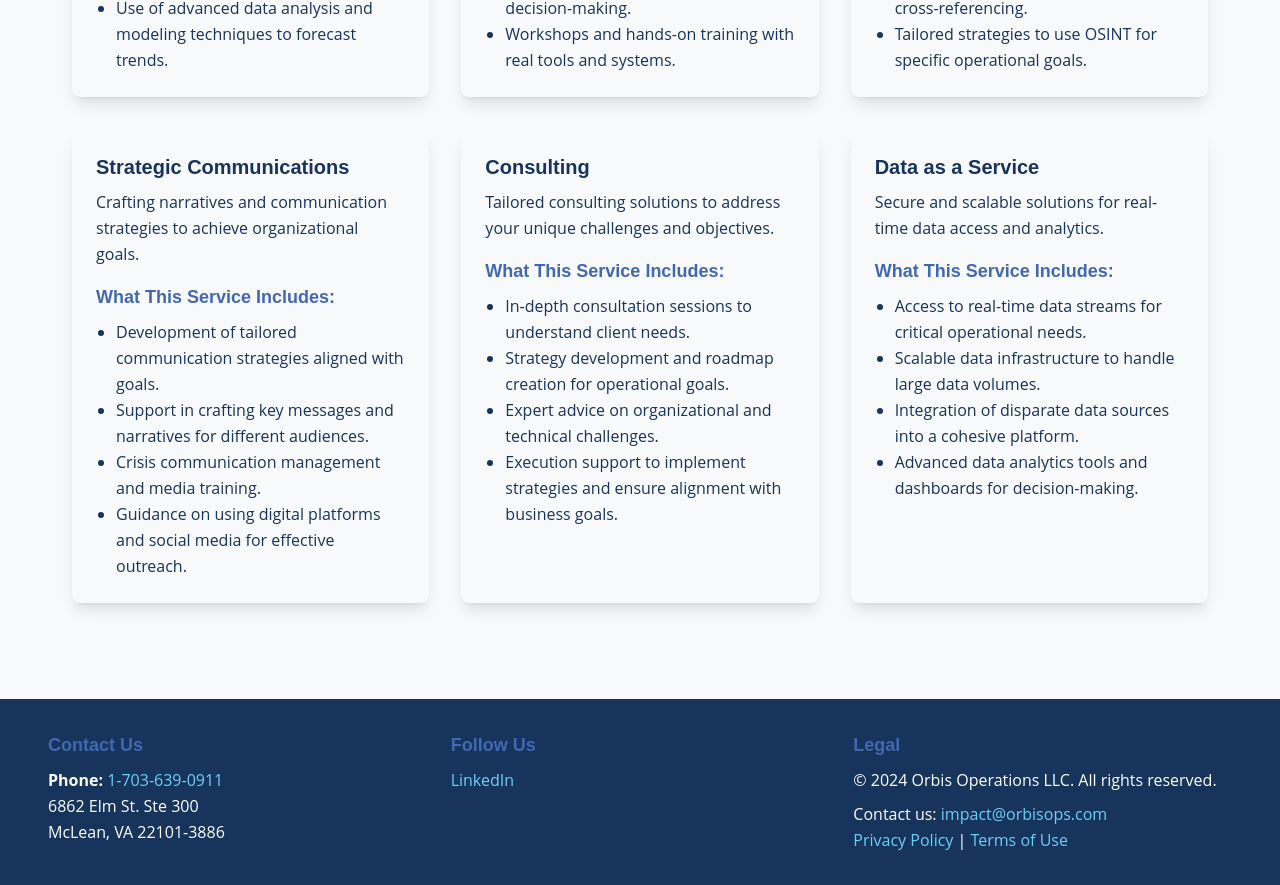
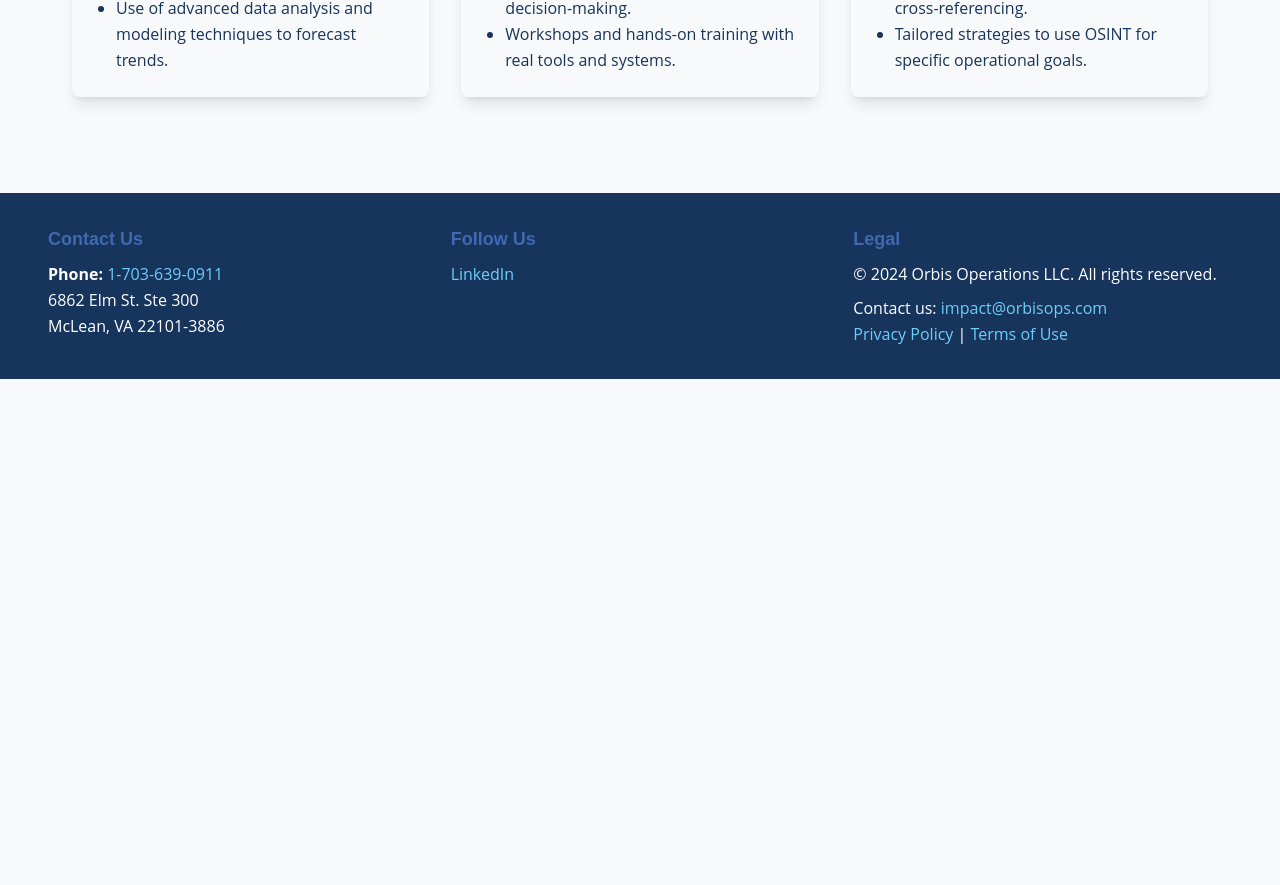
Before and after one commit to d5rptr/orbis-impact, a Next.js app: page /products in a window 1280 px wide. Shown: the part 1493-2378 px from the top of the page. After the commit the page ends 1872 px from the top, so only its background shows below. Built offline with nearby package versions, Linux system fonts and the light colour scheme.

Commit message:
Update page.tsx

```diff
--- a/app/products/page.tsx
+++ b/app/products/page.tsx
@@ -1,9 +1,8 @@
 "use client";
 
 import Image from "next/image";
-import { useEffect } from "react";
-import AOS from "aos";
-import "aos/dist/aos.css";
+import { motion } from "framer-motion";
+import React from "react";
 
 // Type Definitions
 interface Product {
@@ -21,10 +20,19 @@ interface Service {
 }
 
 // Reusable Card Component
-const Card: React.FC<{ title: string; description: string; children?: React.ReactNode; image?: string; alt?: string }> = ({ title, description, children, image, alt }) => (
-  <div
+const Card: React.FC<{
+  title: string;
+  description: string;
+  children?: React.ReactNode;
+  image?: string;
+  alt?: string;
+  delay?: number;
+}> = ({ title, description, children, image, alt, delay = 0 }) => (
+  <motion.div
     className="bg-light p-6 rounded-lg shadow-lg hover:shadow-2xl transition-shadow duration-300 transform hover:scale-105"
-    data-aos="fade-up"
+    initial={{ opacity: 0, y: 50 }}
+    animate={{ opacity: 1, y: 0 }}
+    transition={{ duration: 0.8, delay }}
   >
     {image && alt && (
       <div className="flex justify-center">
@@ -41,7 +49,7 @@ const Card: React.FC<{ title: string; description: string; children?: React.Reac
     <h2 className="text-xl font-bold text-darkBlue">{title}</h2>
     <p className="mt-2 text-darkBlue">{description}</p>
     {children && <div className="mt-4">{children}</div>}
-  </div>
+  </motion.div>
 );
 
 // Reusable List Component
@@ -54,46 +62,48 @@ const List: React.FC<{ items: string[] }> = ({ items }) => (
 );
 
 // Reusable Section Component
-const Section: React.FC<{ bgColor: string; children: React.ReactNode }> = ({ bgColor, children }) => (
+const Section: React.FC<{ bgColor: string; children: React.ReactNode }> = ({
+  bgColor,
+  children,
+}) => (
   <section className={`relative ${bgColor} py-16 px-6`}>
     {children}
   </section>
 );
 
 export default function Products() {
-  useEffect(() => {
-    AOS.init({ duration: 1000, once: true });
-  }, []);
-
   const products: Product[] = [
     {
       title: "Discovery",
-      description: "An AI-powered platform for digital intelligence and counter-disinformation.",
+      description:
+        "An AI-powered platform for digital intelligence and counter-disinformation.",
       image: "/products/discovery.png",
       alt: "Discovery Product",
       problems: [
         "Identifying and combating disinformation in digital spaces.",
-        "Providing real-time intelligence for decision-making."
+        "Providing real-time intelligence for decision-making.",
       ],
     },
     {
       title: "Landscape",
-      description: "A dynamic tool for geospatial analytics and situational awareness.",
+      description:
+        "A dynamic tool for geospatial analytics and situational awareness.",
       image: "/products/landscape.png",
       alt: "Landscape Product",
       problems: [
         "Lack of situational awareness in geospatial contexts.",
-        "Inability to visualize and analyze geospatial data in real time."
+        "Inability to visualize and analyze geospatial data in real time.",
       ],
     },
     {
       title: "Catalyst",
-      description: "A secure platform for integrating complex systems and enabling real-time decision-making.",
+      description:
+        "A secure platform for integrating complex systems and enabling real-time decision-making.",
       image: "/products/catalyst.png",
       alt: "Catalyst Product",
       problems: [
         "Difficulty integrating multiple systems for cohesive decision-making.",
-        "Lack of secure data flows and real-time processing in complex environments."
+        "Lack of secure data flows and real-time processing in complex environments.",
       ],
     },
   ];
@@ -101,63 +111,36 @@ export default function Products() {
   const services: Service[] = [
     {
       title: "Research & Analysis",
-      description: "Deep insights into global trends and challenges to inform decision-making.",
+      description:
+        "Deep insights into global trends and challenges to inform decision-making.",
       details: [
         "Comprehensive analysis of global events and trends.",
         "Expert insights into political, economic, and social factors.",
         "Custom reports and briefings tailored to organizational needs.",
-        "Use of advanced data analysis and modeling techniques to forecast trends."
-      ]
+        "Use of advanced data analysis and modeling techniques to forecast trends.",
+      ],
     },
     {
       title: "Training",
-      description: "Customized training programs to enhance skills and operational readiness.",
+      description:
+        "Customized training programs to enhance skills and operational readiness.",
       details: [
         "Tailored training modules for different levels of expertise.",
         "Interactive learning experiences focused on real-world scenarios.",
         "Comprehensive curricula on intelligence gathering, analysis, and decision-making.",
-        "Workshops and hands-on training with real tools and systems."
-      ]
+        "Workshops and hands-on training with real tools and systems.",
+      ],
     },
     {
       title: "OSINT Advisory",
-      description: "Expert guidance in leveraging open-source intelligence for actionable insights.",
+      description:
+        "Expert guidance in leveraging open-source intelligence for actionable insights.",
       details: [
         "Guidance on how to collect, analyze, and use open-source data.",
         "Support in implementing OSINT frameworks and tools.",
         "Best practices for data validation and cross-referencing.",
-        "Tailored strategies to use OSINT for specific operational goals."
-      ]
-    },
-    {
-      title: "Strategic Communications",
-      description: "Crafting narratives and communication strategies to achieve organizational goals.",
-      details: [
-        "Development of tailored communication strategies aligned with goals.",
-        "Support in crafting key messages and narratives for different audiences.",
-        "Crisis communication management and media training.",
-        "Guidance on using digital platforms and social media for effective outreach."
-      ]
-    },
-    {
-      title: "Consulting",
-      description: "Tailored consulting solutions to address your unique challenges and objectives.",
-      details: [
-        "In-depth consultation sessions to understand client needs.",
-        "Strategy development and roadmap creation for operational goals.",
-        "Expert advice on organizational and technical challenges.",
-        "Execution support to implement strategies and ensure alignment with business goals."
-      ]
-    },
-    {
-      title: "Data as a Service",
-      description: "Secure and scalable solutions for real-time data access and analytics.",
-      details: [
-        "Access to real-time data streams for critical operational needs.",
-        "Scalable data infrastructure to handle large data volumes.",
-        "Integration of disparate data sources into a cohesive platform.",
-        "Advanced data analytics tools and dashboards for decision-making."
-      ]
+        "Tailored strategies to use OSINT for specific operational goals.",
+      ],
     },
   ];
 
@@ -165,23 +148,42 @@ export default function Products() {
     <div className="font-sans bg-gradient-to-r from-gray-900 to-gray-800 text-light min-h-screen">
       <Section bgColor="bg-gradient-to-r from-gray-900 to-gray-800 text-light text-center">
         <div className="container mx-auto">
-          <h1 className="text-4xl md:text-5xl font-extrabold text-azureBlue mb-8" data-aos="fade-down">
+          <motion.h1
+            className="text-4xl md:text-5xl font-extrabold text-azureBlue mb-8"
+            initial={{ opacity: 0, y: -50 }}
+            animate={{ opacity: 1, y: 0 }}
+            transition={{ duration: 1 }}
+          >
             Our Products and Services
-          </h1>
+          </motion.h1>
         </div>
       </Section>
 
       {/* Products Section */}
       <Section bgColor="bg-darkBlue text-light">
         <div className="container mx-auto">
-          <h2 className="text-3xl md:text-4xl font-bold text-azureBlue text-center mb-12" data-aos="fade-up">
+          <motion.h2
+            className="text-3xl md:text-4xl font-bold text-azureBlue text-center mb-12"
+            initial={{ opacity: 0, y: -20 }}
+            animate={{ opacity: 1, y: 0 }}
+            transition={{ duration: 0.8 }}
+          >
             Our Products
-          </h2>
+          </motion.h2>
           <div className="grid grid-cols-1 md:grid-cols-3 gap-8">
             {products.map((product, index) => (
-              <Card key={index} title={product.title} description={product.description} image={product.image} alt={product.alt}>
+              <Card
+                key={index}
+                title={product.title}
+                description={product.description}
+                image={product.image}
+                alt={product.alt}
+                delay={index * 0.2}
+              >
                 <div className="mt-4">
-                  <h3 className="text-lg font-semibold text-azureBlue">Problems Solved:</h3>
+                  <h3 className="text-lg font-semibold text-azureBlue">
+                    Problems Solved:
+                  </h3>
                   <List items={product.problems} />
                 </div>
               </Card>
@@ -193,14 +195,26 @@ export default function Products() {
       {/* Services Section */}
       <Section bgColor="bg-light text-darkBlue">
         <div className="container mx-auto">
-          <h2 className="text-3xl md:text-4xl font-bold text-azureBlue text-center mb-12" data-aos="fade-up">
+          <motion.h2
+            className="text-3xl md:text-4xl font-bold text-azureBlue text-center mb-12"
+            initial={{ opacity: 0, y: -20 }}
+            animate={{ opacity: 1, y: 0 }}
+            transition={{ duration: 0.8 }}
+          >
             Our Services
-          </h2>
+          </motion.h2>
           <div className="grid grid-cols-1 md:grid-cols-2 lg:grid-cols-3 gap-8">
             {services.map((service, index) => (
-              <Card key={index} title={service.title} description={service.description}>
+              <Card
+                key={index}
+                title={service.title}
+                description={service.description}
+                delay={index * 0.2}
+              >
                 <div className="mt-4">
-                  <h3 className="text-lg font-semibold text-azureBlue">What This Service Includes:</h3>
+                  <h3 className="text-lg font-semibold text-azureBlue">
+                    What This Service Includes:
+                  </h3>
                   <List items={service.details} />
                 </div>
               </Card>
```
